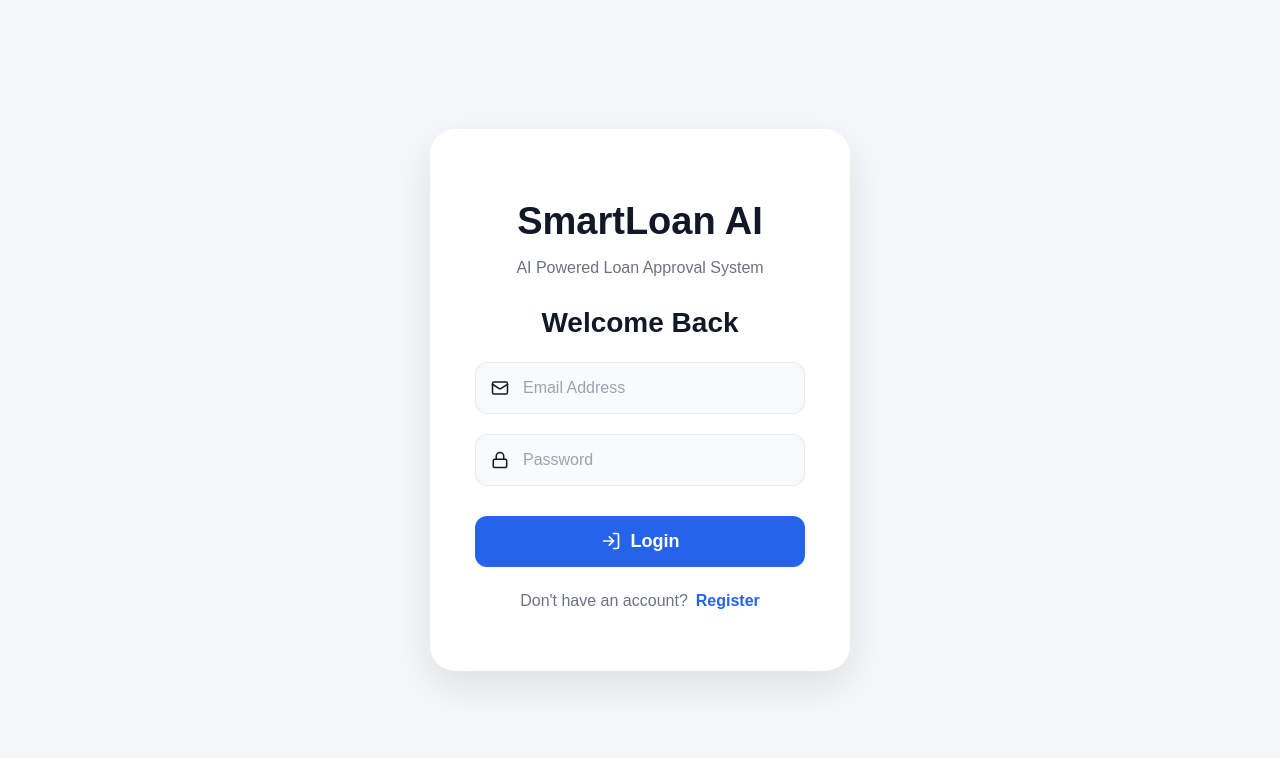
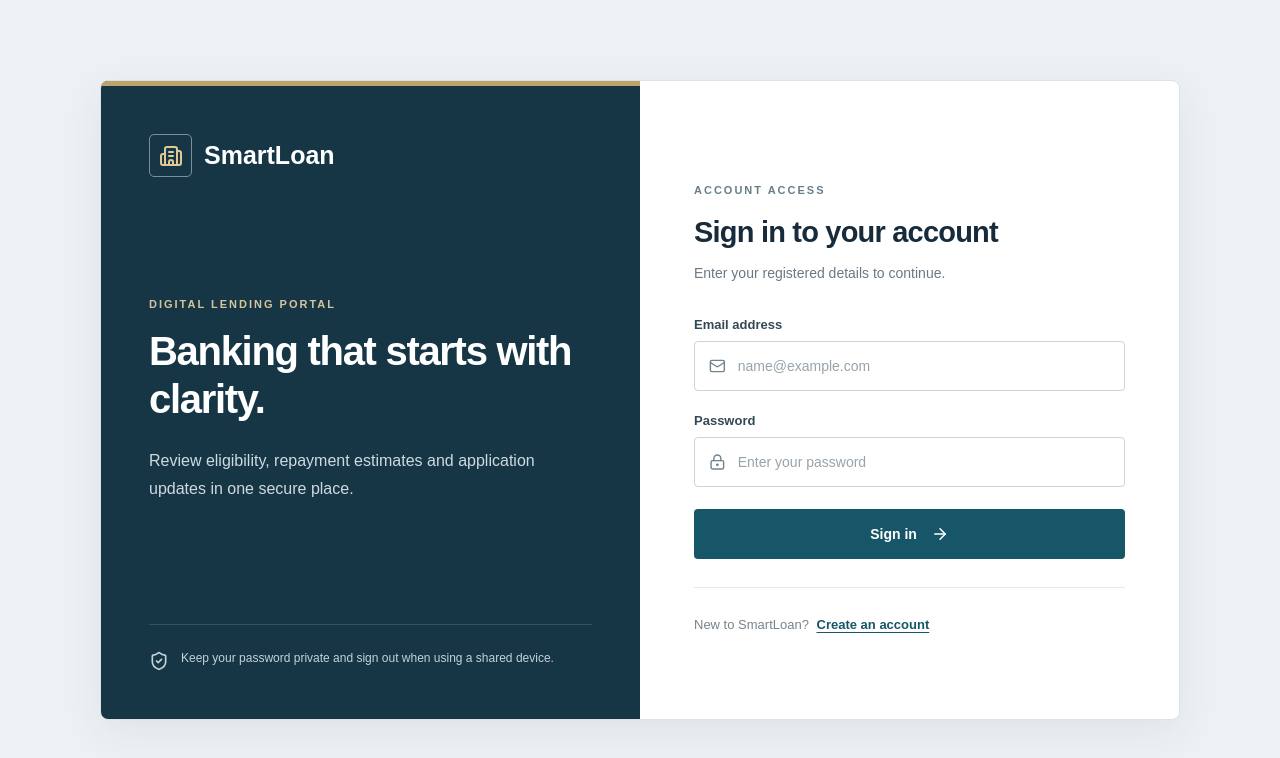
Before and after one commit to rachit1807/SmartLoanAI, a React app in the folder frontend/: page / in a window 1280 px wide. Shown: the top 758 px of the page. Built offline with nearby package versions, Linux system fonts and the light colour scheme; no server answers; the HTML template or start-up script is replaced by a standard one.

Commit message:
Apply professional banking layout to login

```diff
--- a/frontend/src/pages/Login.jsx
+++ b/frontend/src/pages/Login.jsx
@@ -1,293 +1,103 @@
 import { useState } from "react";
 import { useNavigate } from "react-router-dom";
-
-import {
-    Lock,
-    Mail,
-    LogIn
-} from "lucide-react";
+import { ArrowRight, Building2, LockKeyhole, Mail, ShieldCheck } from "lucide-react";
 
 import API from "../api/axios";
 import "../App.css";
+import "./BankAuth.css";
 
 const getErrorMessage = (error) => {
-    const detail = error.response?.data?.detail;
-
-    if (typeof detail === "string") {
-        return detail;
-    }
-
-    if (Array.isArray(detail)) {
-        return detail[0]?.msg || "Please check the details you entered.";
-    }
-
-    return "Login failed. Please try again.";
+  const detail = error.response?.data?.detail;
+  if (typeof detail === "string") return detail;
+  if (Array.isArray(detail)) return detail[0]?.msg || "Please check the details you entered.";
+  return "We could not sign you in. Please try again.";
 };
 
+function Login() {
+  const navigate = useNavigate();
+  const [email, setEmail] = useState("");
+  const [password, setPassword] = useState("");
+  const [isSubmitting, setIsSubmitting] = useState(false);
+  const [errorMessage, setErrorMessage] = useState("");
 
+  const handleLogin = async (event) => {
+    event.preventDefault();
+    setErrorMessage("");
+    setIsSubmitting(true);
+    try {
+      const response = await API.post("/users/login", { email, password });
+      localStorage.setItem("token", response.data.access_token);
+      localStorage.setItem("user", JSON.stringify(response.data));
+      navigate("/dashboard");
+    } catch (error) {
+      console.error(error);
+      setErrorMessage(getErrorMessage(error));
+    } finally {
+      setIsSubmitting(false);
+    }
+  };
 
-function Login(){
+  return (
+    <main className="bank-auth-page">
+      <section className="bank-auth-shell" aria-label="SmartLoan secure sign in">
+        <aside className="bank-auth-intro">
+          <div className="bank-brand">
+            <span className="bank-brand-mark" aria-hidden="true"><Building2 size={24} /></span>
+            <span>SmartLoan</span>
+          </div>
+          <div className="bank-auth-intro-copy">
+            <p className="bank-eyebrow">DIGITAL LENDING PORTAL</p>
+            <h1>Banking that starts with clarity.</h1>
+            <p>Review eligibility, repayment estimates and application updates in one secure place.</p>
+          </div>
+          <div className="bank-security-note">
+            <ShieldCheck size={20} aria-hidden="true" />
+            <span>Keep your password private and sign out when using a shared device.</span>
+          </div>
+        </aside>
 
+        <section className="bank-auth-panel">
+          <div className="bank-mobile-brand">
+            <span className="bank-brand-mark" aria-hidden="true"><Building2 size={21} /></span>
+            <span>SmartLoan</span>
+          </div>
+          <div className="bank-auth-heading">
+            <p className="bank-eyebrow">ACCOUNT ACCESS</p>
+            <h2>Sign in to your account</h2>
+            <p>Enter your registered details to continue.</p>
+          </div>
 
-    const navigate = useNavigate();
+          <form className="bank-auth-form" onSubmit={handleLogin}>
+            <div className="bank-field">
+              <label htmlFor="login-email">Email address</label>
+              <div className="bank-input-wrap">
+                <Mail size={18} aria-hidden="true" />
+                <input id="login-email" type="email" placeholder="name@example.com" value={email} onChange={(event) => setEmail(event.target.value)} autoComplete="email" required />
+              </div>
+            </div>
 
+            <div className="bank-field">
+              <label htmlFor="login-password">Password</label>
+              <div className="bank-input-wrap">
+                <LockKeyhole size={18} aria-hidden="true" />
+                <input id="login-password" type="password" placeholder="Enter your password" value={password} onChange={(event) => setPassword(event.target.value)} autoComplete="current-password" required />
+              </div>
+            </div>
 
+            {errorMessage && <p className="bank-form-error" role="alert">{errorMessage}</p>}
+            <button className="bank-primary-button" type="submit" disabled={isSubmitting}>
+              {isSubmitting ? "Signing in…" : "Sign in"}
+              {!isSubmitting && <ArrowRight size={18} aria-hidden="true" />}
+            </button>
+          </form>
 
-    const [email,setEmail] = useState("");
-
-    const [password,setPassword] = useState("");
-
-
-
-
-
-
-
-    const handleLogin = async(e)=>{
-
-
-        e.preventDefault();
-
-
-
-        try{
-
-
-            const response = await API.post(
-
-                "/users/login",
-
-                {
-
-                    email:email,
-
-                    password:password
-
-                }
-
-            );
-
-
-
-            localStorage.setItem(
-
-                "token",
-
-                response.data.access_token
-
-            );
-
-
-
-
-            localStorage.setItem(
-
-                "user",
-
-                JSON.stringify(response.data)
-
-            );
-
-
-
-
-            alert("Login Successful");
-
-
-
-            navigate("/dashboard");
-
-
-
-        }
-
-
-        catch(error){
-
-
-            console.log(error);
-
-
-            alert(getErrorMessage(error));
-
-
-        }
-
-
-    };
-
-
-
-
-
-
-
-return(
-
-
-<div className="auth-page">
-
-
-
-<div className="auth-card">
-
-
-
-
-
-<h1>
-
-SmartLoan AI
-
-</h1>
-
-
-
-<p className="auth-subtitle">
-
-AI Powered Loan Approval System
-
-</p>
-
-
-
-
-
-
-<h2>
-
-Welcome Back
-
-</h2>
-
-
-
-
-
-<form onSubmit={handleLogin}>
-
-
-<div className="auth-input">
-
-
-<Mail size={20}/>
-
-
-<input
-
-type="email"
-
-placeholder="Email Address"
-
-value={email}
-
-onChange={(e)=>setEmail(e.target.value)}
-
-required
-
-/>
-
-
-</div>
-
-
-
-
-
-
-<div className="auth-input">
-
-
-<Lock size={20}/>
-
-
-<input
-
-type="password"
-
-placeholder="Password"
-
-value={password}
-
-onChange={(e)=>setPassword(e.target.value)}
-
-required
-
-/>
-
-
-</div>
-
-
-
-
-
-
-
-<button
-
-className="auth-btn"
-
-type="submit"
-
->
-
-
-<LogIn size={20}/>
-
-
-Login
-
-
-</button>
-
-
-
-
-
-</form>
-
-
-
-
-
-
-
-
-<p className="auth-footer">
-
-
-Don't have an account?
-
-
-<span
-
-onClick={()=>navigate("/register")}
-
->
-
-Register
-
-</span>
-
-
-
-</p>
-
-
-
-
-
-</div>
-
-
-</div>
-
-
-);
-
-
+          <p className="bank-auth-switch">
+            New to SmartLoan? <button type="button" onClick={() => navigate("/register")}>Create an account</button>
+          </p>
+        </section>
+      </section>
+    </main>
+  );
 }
 
-
 export default Login;
```
